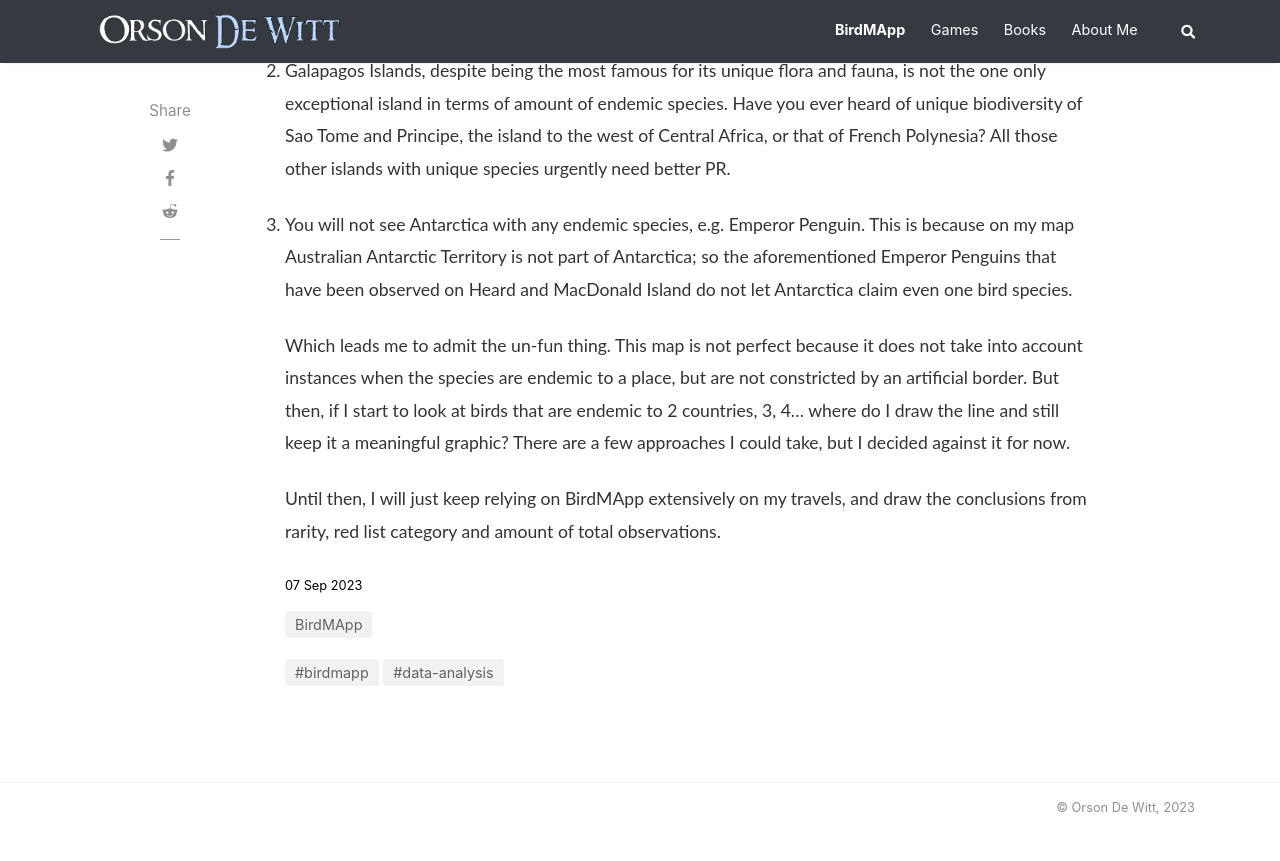
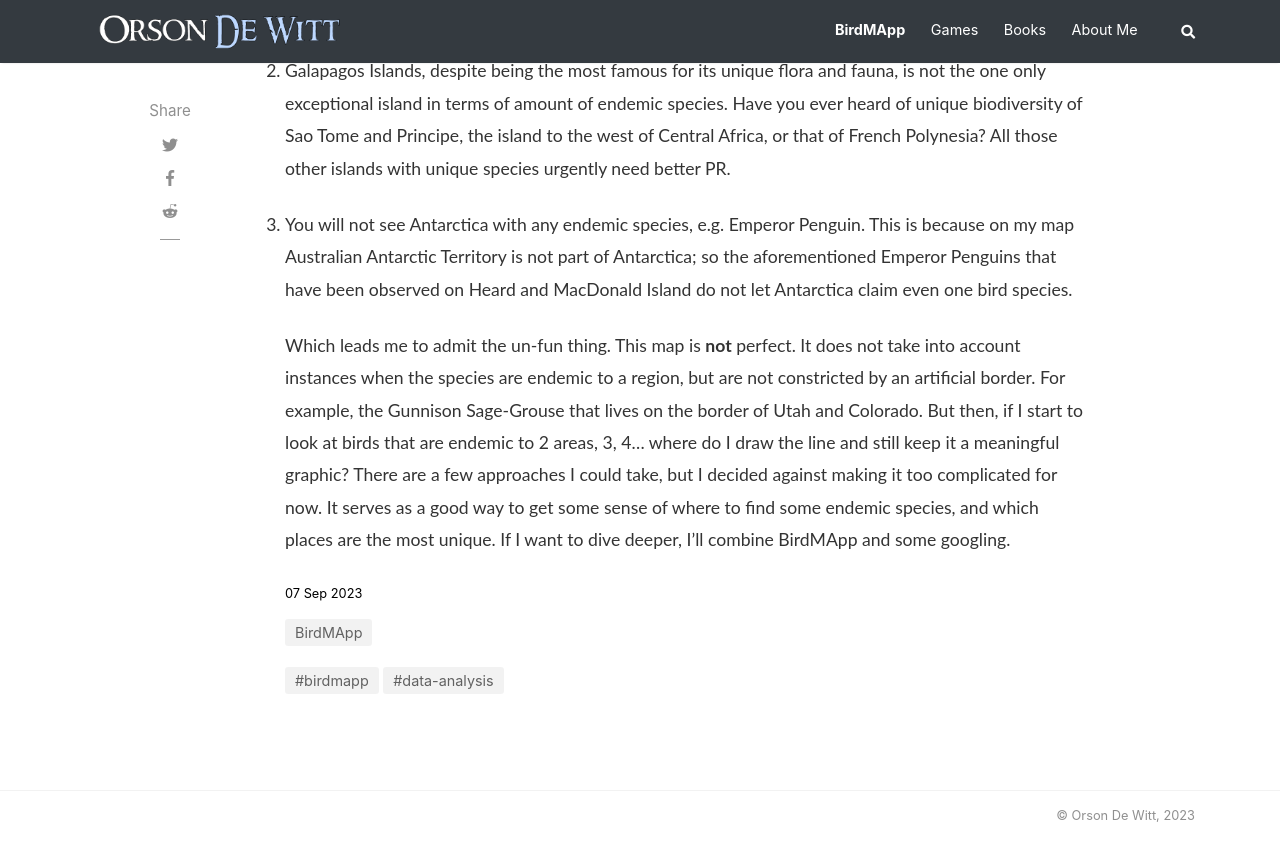
Before and after one commit to OrsonDWitt/OrsonDWitt.github.io, a Jekyll site: the page built from _posts/2023-09-07-endemic-species-around-the-world.md, in a window 1280 px wide and 900 px high, scrolled down 1197 px. Shown: the top 861 px of the window. Built offline with Jekyll 4.4.1, drawn with Linux system fonts in a browser that asks for light colours; nearby versions of some CDN libraries; comment, search, counter and statistics services are not loaded.

Commit message:
Update 2023-09-07-endemic-species-around-the-world.md

```diff
--- a/_posts/2023-09-07-endemic-species-around-the-world.md
+++ b/_posts/2023-09-07-endemic-species-around-the-world.md
@@ -18,6 +18,4 @@ A thing that crossed my mind as I was working with the data was that I wanted to
 
 3. You will not see Antarctica with any endemic species, e.g. Emperor Penguin. This is because on my map Australian Antarctic Territory is not part of Antarctica; so the aforementioned Emperor Penguins that have been observed on Heard and MacDonald Island do not let Antarctica claim even one bird species.
 
-Which leads me to admit the un-fun thing. This map is not perfect because it does not take into account instances when the species are endemic to a place, but are not constricted by an artificial border. But then, if I start to look at birds that are endemic to 2 countries, 3, 4... where do I draw the line and still keep it a meaningful graphic? There are a few approaches I could take, but I decided against it for now.
-
-Until then, I will just keep relying on BirdMApp extensively on my travels, and draw the conclusions from rarity, red list category and amount of total observations.
+Which leads me to admit the un-fun thing. This map is **not** perfect. It does not take into account instances when the species are endemic to a region, but are not constricted by an artificial border. For example, the Gunnison Sage-Grouse that lives on the border of Utah and Colorado. But then, if I start to look at birds that are endemic to 2 areas, 3, 4... where do I draw the line and still keep it a meaningful graphic? There are a few approaches I could take, but I decided against making it too complicated for now. It serves as a good way to get some sense of where to find some endemic species, and which places are the most unique. If I want to dive deeper, I'll combine BirdMApp and some googling.
```
